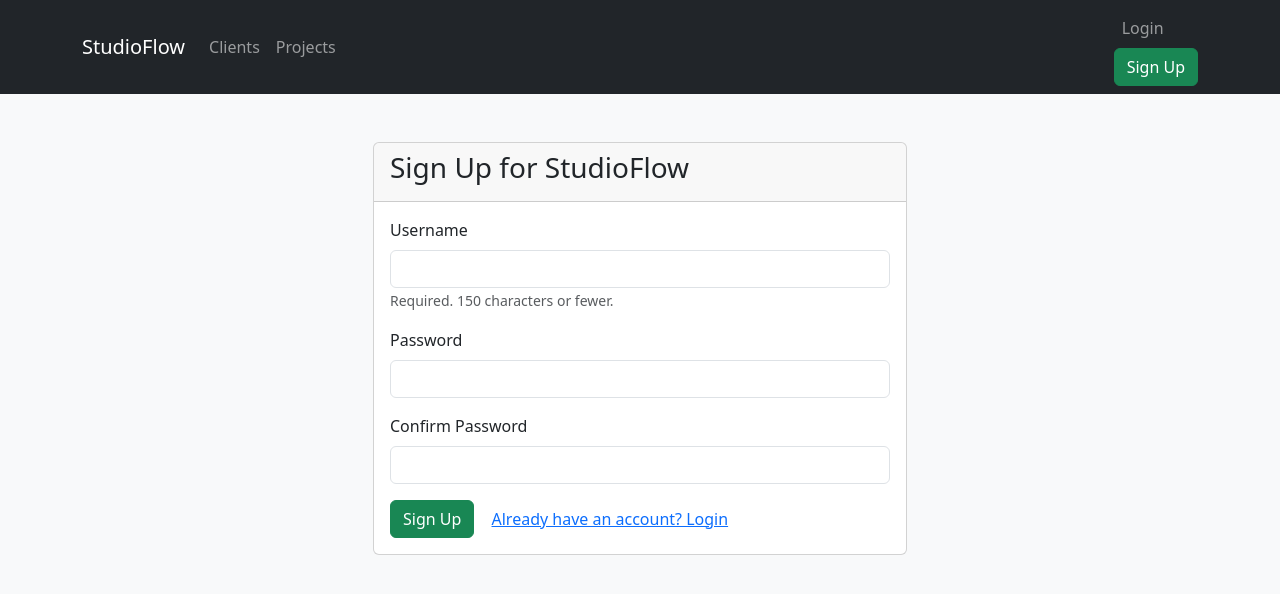
After one commit to KatlegoCodes/studioflow, a Django app: page /signup/ in a window 1280 px wide. The commit adds this page. Shown: the top 594 px of the page. Run offline with Django 5.2, Linux system fonts and the light colour scheme.

Commit message:
Add signup functionality and fix local HTTPS redirect - Add signup button to login page - Create signup view and template - Add development override for HTTPS in settings

```diff
--- /dev/null
+++ b/accounts/templates/accounts/signup.html
@@ -0,0 +1,65 @@
+{% extends 'base.html' %} {% block content %}
+<div class="container mt-5">
+  <div class="row justify-content-center">
+    <div class="col-md-6">
+      <div class="card">
+        <div class="card-header">
+          <h3>Sign Up for StudioFlow</h3>
+        </div>
+        <div class="card-body">
+          <form method="post">
+            {% csrf_token %} {% if form.errors %}
+            <div class="alert alert-danger">
+              Please correct the errors below.
+            </div>
+            {% endif %}
+
+            <div class="mb-3">
+              <label for="id_username" class="form-label">Username</label>
+              <input
+                type="text"
+                name="username"
+                class="form-control"
+                id="id_username"
+                required
+              />
+              <small class="text-muted"
+                >Required. 150 characters or fewer.</small
+              >
+            </div>
+
+            <div class="mb-3">
+              <label for="id_password1" class="form-label">Password</label>
+              <input
+                type="password"
+                name="password1"
+                class="form-control"
+                id="id_password1"
+                required
+              />
+            </div>
+
+            <div class="mb-3">
+              <label for="id_password2" class="form-label"
+                >Confirm Password</label
+              >
+              <input
+                type="password"
+                name="password2"
+                class="form-control"
+                id="id_password2"
+                required
+              />
+            </div>
+
+            <button type="submit" class="btn btn-success">Sign Up</button>
+            <a href="{% url 'login' %}" class="btn btn-link"
+              >Already have an account? Login</a
+            >
+          </form>
+        </div>
+      </div>
+    </div>
+  </div>
+</div>
+{% endblock %}
--- a/accounts/views.py
+++ b/accounts/views.py
@@ -1,3 +1,20 @@
 from django.shortcuts import render
 
 # Create your views here.
+from django.shortcuts import render, redirect
+from django.contrib.auth.forms import UserCreationForm
+from django.contrib.auth import login
+from django.contrib import messages
+
+def signup_view(request):
+    if request.method == 'POST':
+        form = UserCreationForm(request.POST)
+        if form.is_valid():
+            user = form.save()
+            login(request, user)
+            messages.success(request, 'Account created successfully!')
+            return redirect('dashboard')
+    else:
+        form = UserCreationForm()
+
+    return render(request, 'accounts/signup.html', {'form': form})
--- a/studioflow/urls.py
+++ b/studioflow/urls.py
@@ -18,11 +18,13 @@ from django.contrib import admin
 from django.urls import path, include
 from django.views.generic import RedirectView
 from django.contrib.auth import views as auth_views
+from accounts import views
 
 urlpatterns = [
     path("admin/", admin.site.urls),
     path('', include('dashboard.urls')),
     path("accounts/", include("accounts.urls")),
+    path("signup/", views.signup_view, name="signup"),
     path("clients/", include("clients.urls")),
     path("projects/", include("projects.urls")),
     path("billing/", include('billing.urls')),
--- a/templates/base.html
+++ b/templates/base.html
@@ -53,6 +53,7 @@
             {% else %}
             <li class="nav-item">
               <a class="nav-link" href="{% url 'login' %}">Login</a>
+              <a href="{% url 'signup' %}" class="btn btn-success">Sign Up</a>
             </li>
             {% endif %}
           </ul>
```
Also changed, not shown: accounts/templates/accounts/login.html (+18 -10 lines), studioflow/settings.py (+15 -0 lines).
